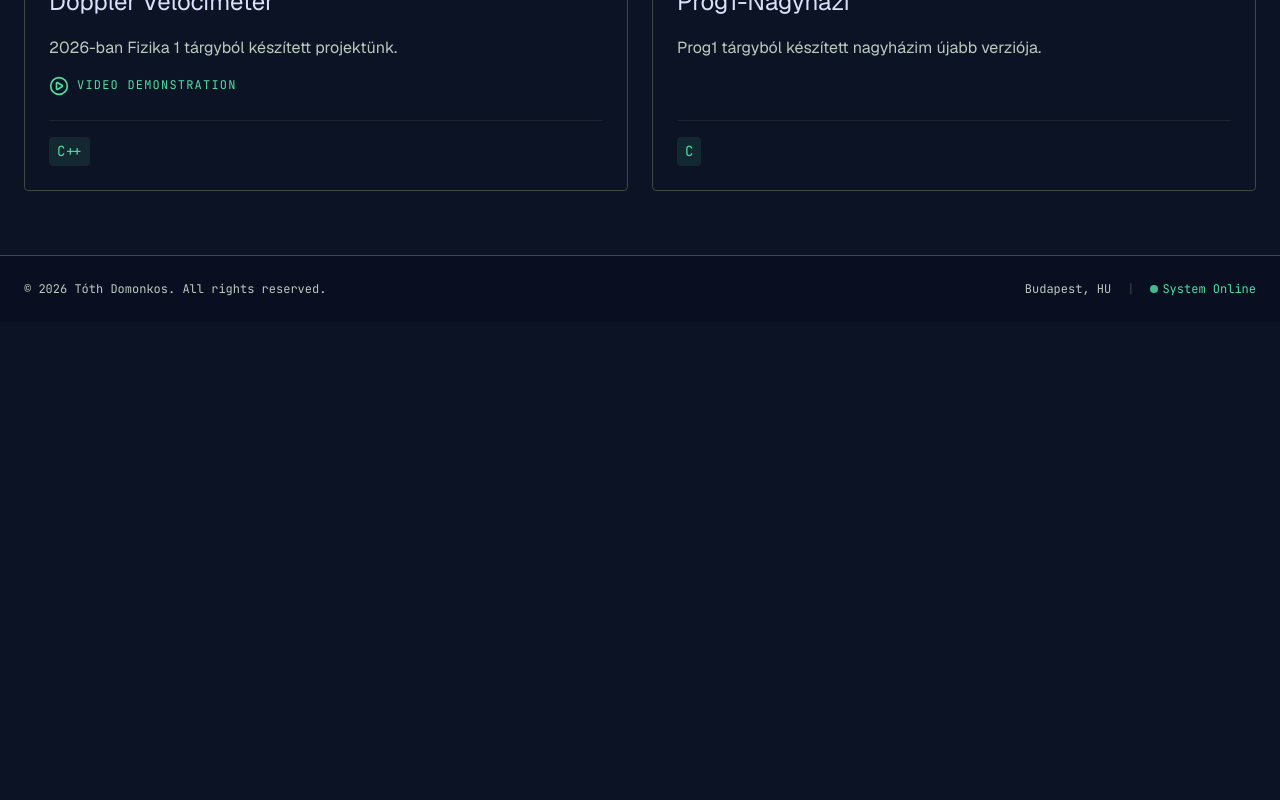
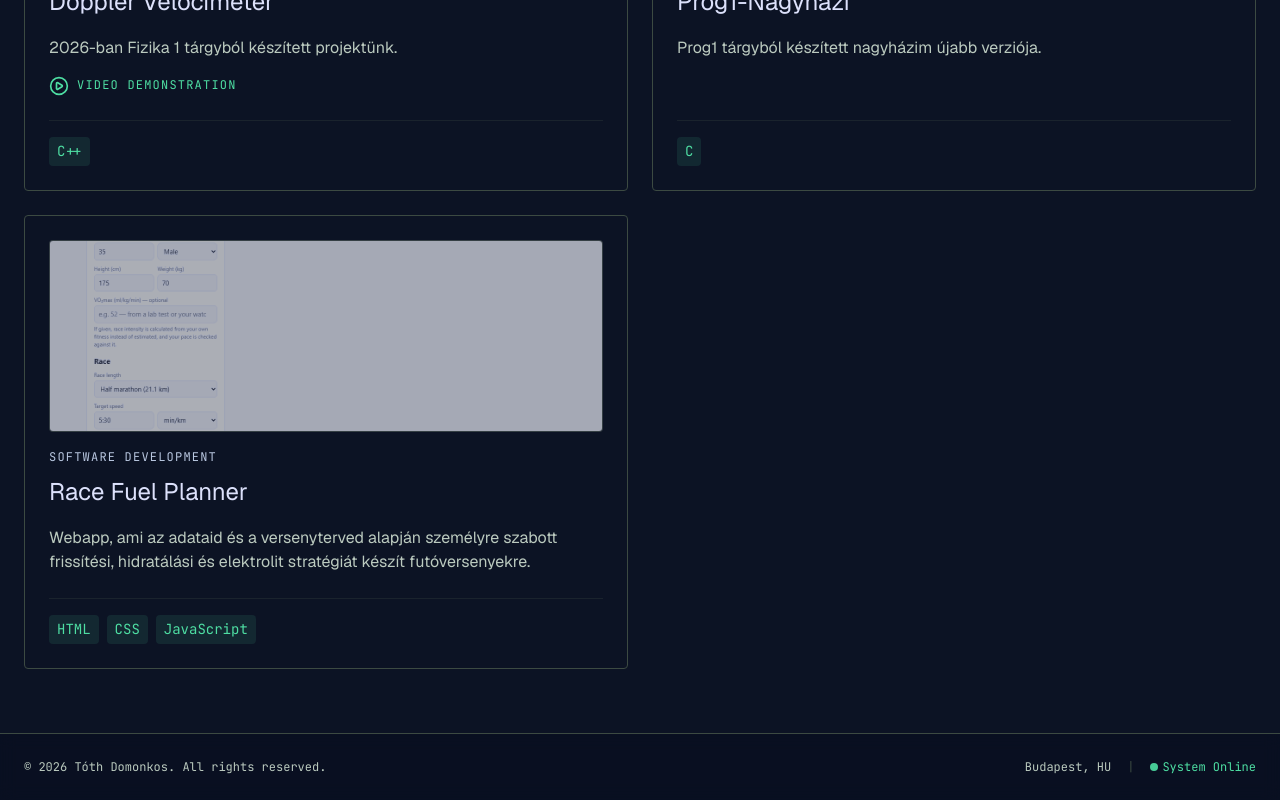
Before and after one commit to tothdomonkos06/tothdomonkos06.github.io, a Next.js app: page /portfolio in a window 1280 px wide. Shown: the part 783-1583 px from the top of the page. Before the commit the page ends 1105 px from the top, so only its background shows below. Built offline with nearby package versions, Linux system fonts and the light colour scheme.

Commit message:
Update page.tsx

```diff
--- a/src/app/portfolio/page.tsx
+++ b/src/app/portfolio/page.tsx
@@ -36,6 +36,17 @@ const PROJECTS = [
     link: "https://github.com/tothdomonkos06/Prog1-Nagyhazi",
     video: null,
     tags: ["C"],
+  },
+  {
+    id: 3,
+    title: "Race Fuel Planner",
+    category: "software",
+    categoryLabel: "Software Development",
+    description: "Webapp, ami az adataid és a versenyterved alapján személyre szabott frissítési, hidratálási és elektrolit stratégiát készít futóversenyekre.",
+    image: "/run-fuel-planner.png",
+    link: "/projects/run-fuel-planner/index.html",
+    video: null,
+    tags: ["HTML", "CSS", "JavaScript"],
   },
 ];
 
```
